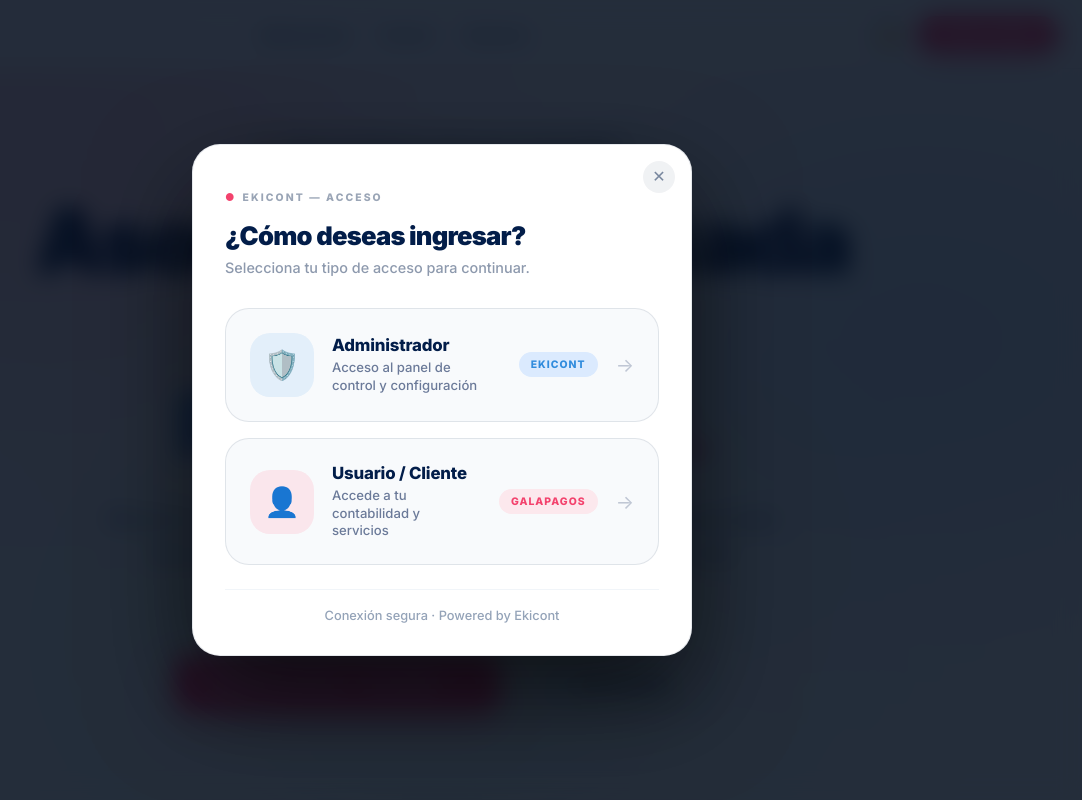
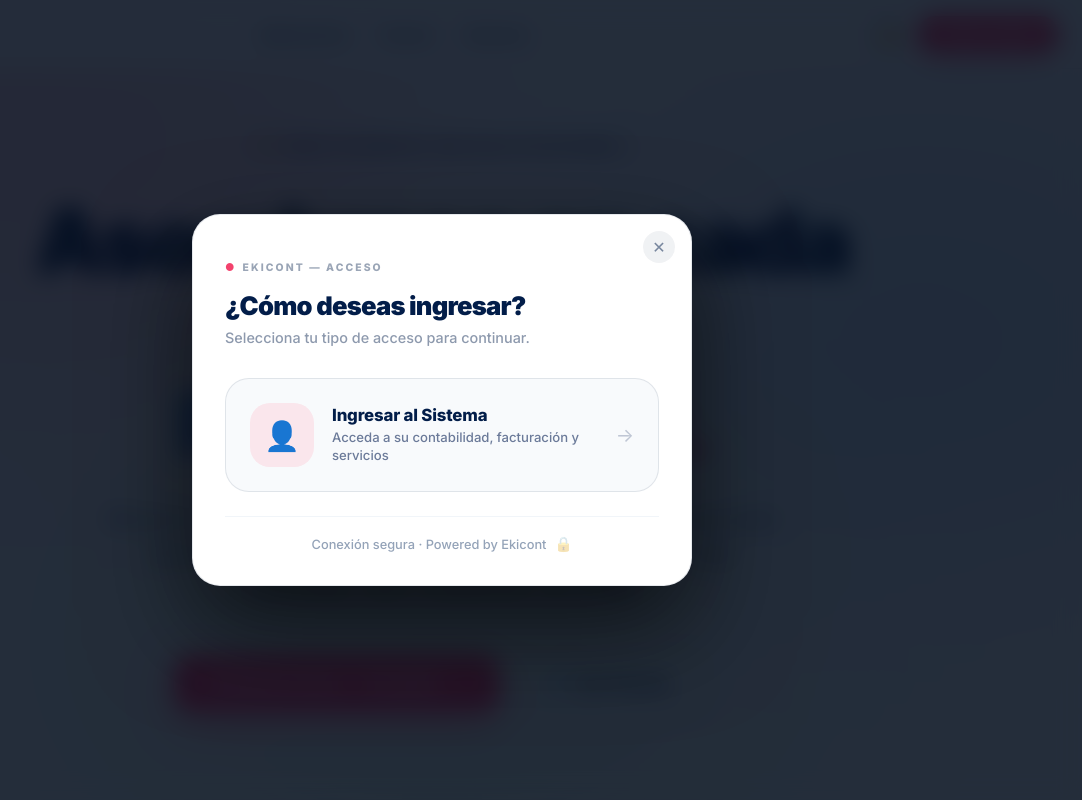
Before and after one commit to M3G4UIO/ekicont-landing, a website: page index.html in a window 1280 px wide. Both pictures are taken after a click on the button "Iniciar sesión". Shown: the top 800 px of the page, without its empty margins (198-1280 px from the left). Drawn offline with Linux system fonts and the light colour scheme; no server answers.

Commit message:
feat(landing): make admin login discreet via padlock icon

```diff
--- a/css/login-modal.css
+++ b/css/login-modal.css
@@ -299,7 +299,10 @@ body.light .login-role-card.user .role-db-badge {
     margin-top: 24px;
     padding-top: 18px;
     border-top: 1px solid rgba(255, 255, 255, 0.06);
-    text-align: center;
+    display: flex;
+    justify-content: center;
+    align-items: center;
+    gap: 8px;
     font-size: 0.8rem;
     color: rgba(255, 255, 255, 0.3);
     font-weight: 500;
@@ -310,6 +313,18 @@ body.light .login-modal-footer {
     color: #94a3b8;
 }
 
+.admin-discreet-link {
+    text-decoration: none;
+    font-size: 0.9rem;
+    opacity: 0.3;
+    transition: opacity 0.2s, transform 0.2s;
+}
+
+.admin-discreet-link:hover {
+    opacity: 1;
+    transform: scale(1.1);
+}
+
 body.light .login-modal {
     color: var(--navy);
 }
--- a/js/app.js
+++ b/js/app.js
@@ -108,36 +108,23 @@ function injectLoginModal() {
 
             <div class="login-role-cards">
 
-                <!-- ADMIN CARD -->
-                <a href="${ODOO_URL}/web/login?db=${DB_ADMIN}"
-                   class="login-role-card admin"
-                   id="roleAdmin">
-                    <div class="role-icon">🛡️</div>
-                    <div class="role-info">
-                        <div class="role-name">Administrador</div>
-                        <div class="role-desc">Acceso al panel de control y configuración</div>
-                    </div>
-                    <span class="role-db-badge">${DB_ADMIN}</span>
-                    <span class="role-arrow">→</span>
-                </a>
-
                 <!-- USUARIO CARD -->
                 <a href="${ODOO_URL}/web/login?db=${DB_USUARIO}"
                    class="login-role-card user"
                    id="roleUser">
                     <div class="role-icon">👤</div>
                     <div class="role-info">
-                        <div class="role-name">Usuario / Cliente</div>
-                        <div class="role-desc">Accede a tu contabilidad y servicios</div>
+                        <div class="role-name">Ingresar al Sistema</div>
+                        <div class="role-desc">Acceda a su contabilidad, facturación y servicios</div>
                     </div>
-                    <span class="role-db-badge">${DB_USUARIO}</span>
                     <span class="role-arrow">→</span>
                 </a>
 
             </div>
 
             <div class="login-modal-footer">
-                Conexión segura · Powered by Ekicont
+                <div class="footer-text">Conexión segura · Powered by Ekicont</div>
+                <a href="${ODOO_URL}/web/login?db=${DB_ADMIN}" class="admin-discreet-link" title="Acceso Administrador">🔒</a>
             </div>
         </div>
     `;
```
